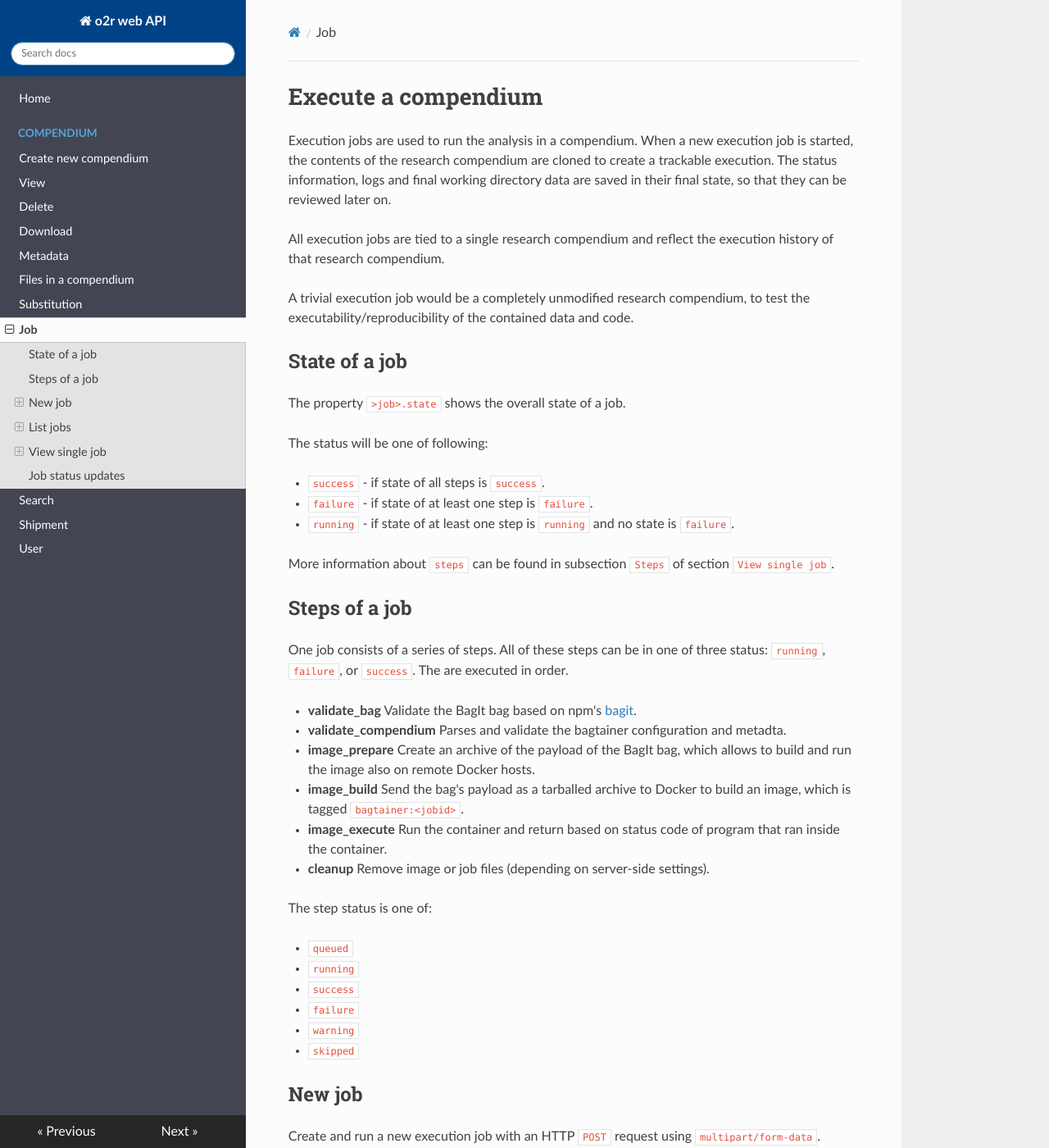
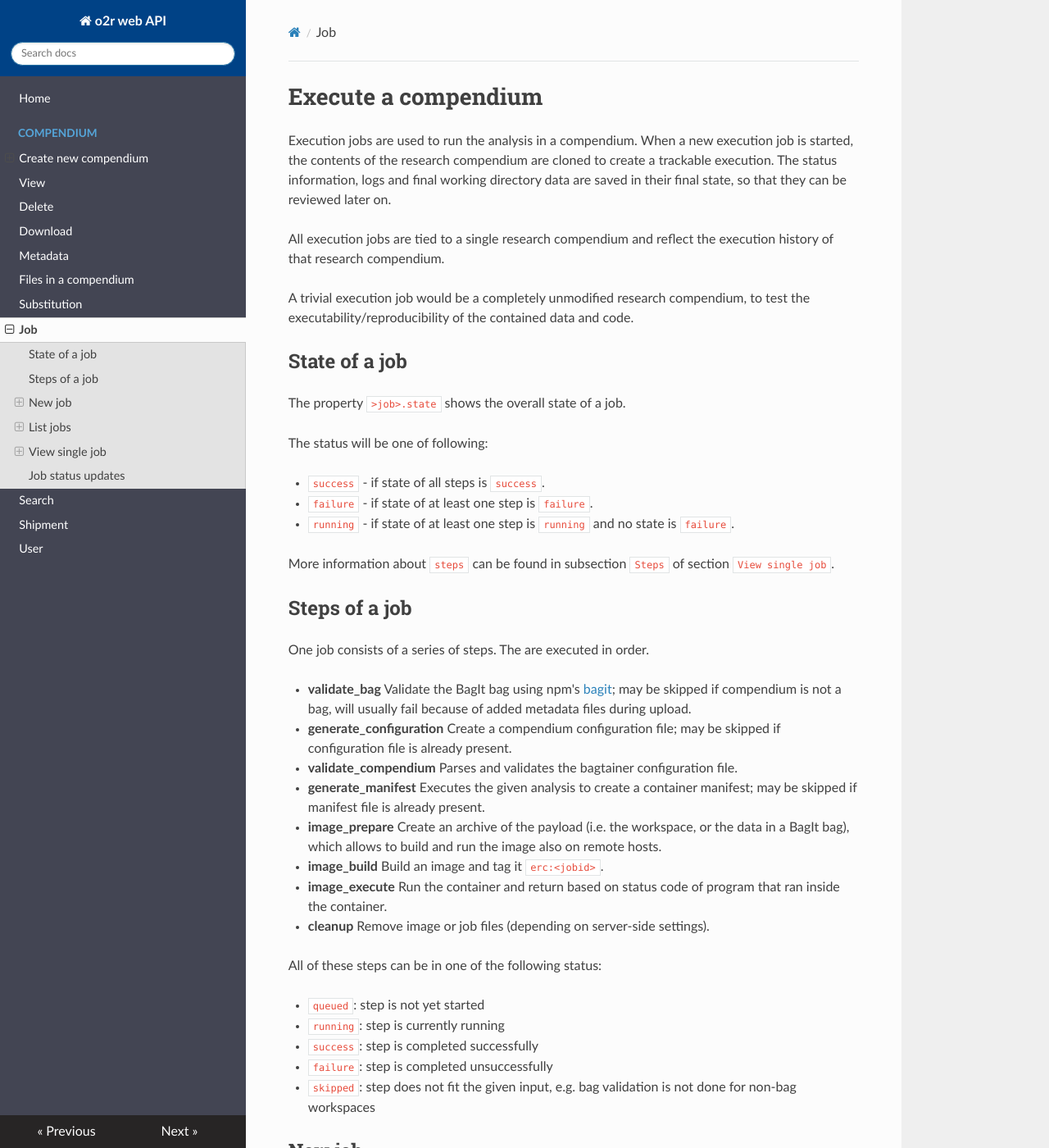
Before and after one commit to o2r-project/api, an MkDocs documentation site: the page built from docs/job.md, in a window 1280 px wide and 1400 px high. Shown: the whole window at 82% size. Built offline with MkDocs 1.6.1, drawn with Linux system fonts in a browser that asks for light colours; nearby versions of some CDN libraries; old or Windows-style settings are respelled for this version of MkDocs.

Commit message:
add generate-steps of job

```diff
--- a/docs/job.md
+++ b/docs/job.md
@@ -20,29 +20,33 @@ More information about `steps` can be found in subsection `Steps` of section `Vi
 
 ## Steps of a job
 
-One job consists of a series of steps. All of these steps can be in one of three status: `running`, `failure`, or `success`. The are executed in order.
+One job consists of a series of steps.
+The are executed in order.
 
 - **validate_bag**
-  Validate the BagIt bag based on npm's [bagit](https://www.npmjs.com/package/bagit).
+  Validate the BagIt bag using npm's [bagit](https://www.npmjs.com/package/bagit); may be skipped if compendium is not a bag, will usually fail because of added metadata files during upload.
+- **generate_configuration**
+  Create a compendium configuration file; may be skipped if configuration file is already present.
 - **validate_compendium**
-  Parses and validate the bagtainer configuration and metadta.
+  Parses and validates the bagtainer configuration file.
+- **generate_manifest**
+  Executes the given analysis to create a container manifest; may be skipped if manifest file is already present.
 - **image_prepare**
-  Create an archive of the payload of the BagIt bag, which allows to build and run the image also on remote Docker hosts.
+  Create an archive of the payload (i.e. the workspace, or the data in a BagIt bag), which allows to build and run the image also on remote hosts.
 - **image_build**
-  Send the bag's payload as a tarballed archive to Docker to build an image, which is tagged `bagtainer:<jobid>`.
+  Build an image and tag it `erc:<jobid>`.
 - **image_execute**
   Run the container and return based on status code of program that ran inside the container.
 - **cleanup**
   Remove image or job files (depending on server-side settings).
 
-The step status is one of:
+All of these steps can be in one of the following status:
 
-- `queued`
-- `running`
-- `success`
-- `failure`
-- `warning`
-- `skipped`
+- `queued`: step is not yet started
+- `running`: step is currently running
+- `success`: step is completed successfully
+- `failure`: step is completed unsuccessfully
+- `skipped`: step does not fit the given input, e.g. bag validation is not done for non-bag workspaces
 
 ## New job
 
```
